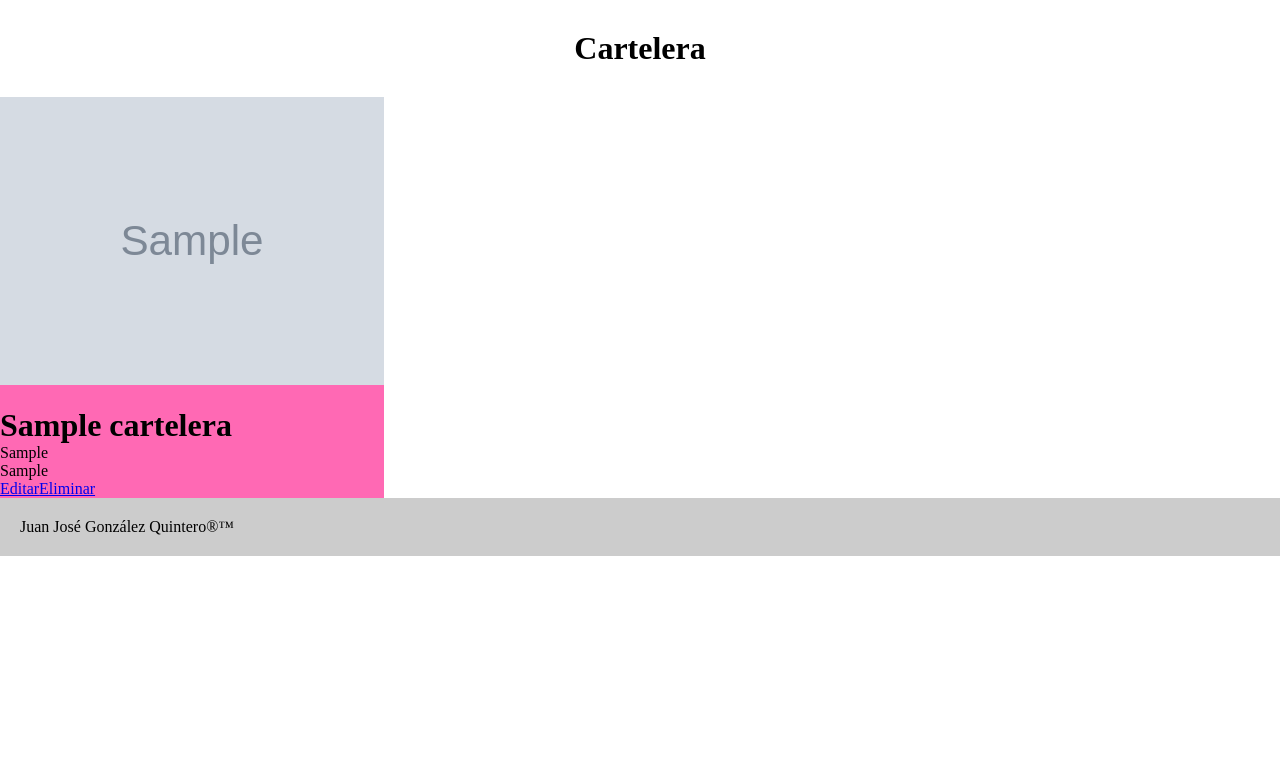
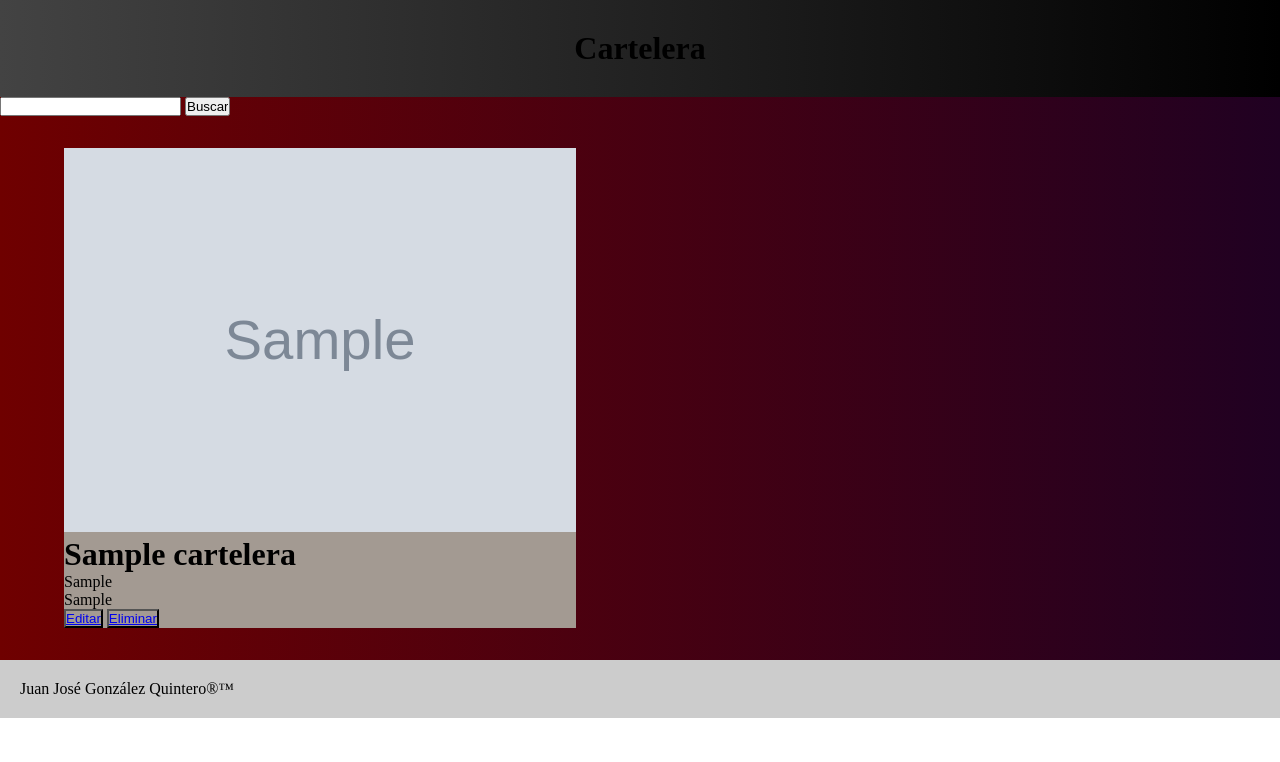
Before and after one commit to JuanJo9905/carteleras, a PHP site: page /cursophp/ in a window 1280 px wide. Shown: the part 38-800 px from the top of the page. Run offline with PHP 8.4, Linux system fonts and the light colour scheme; tables that the repository leaves empty or names only in its code hold one stand-in row (values such as "Sample post"); grey boxes marked "Sample" are stand-in pictures; some libraries are stand-ins or nearby versions.

Commit message:
Estilos y filtro de busqueda por categoria agregados, las imagenes al filtrarlas no cargan

```diff
--- a/controllers/main.php
+++ b/controllers/main.php
@@ -13,6 +13,15 @@
             $this->view->carteleras = $carteleras;
             $this->view->render('main/index'); //Mando la direccion que quiero acceder como parametro para que la vista lo abra
         }
+        //Funcion para renderizar la pagina solo con las peliculas que cumplan con el filtro de categoria
+        function filtrar()
+        {
+            $categoria=$_POST['filtro'];
+            $carteleras=$this->model->getFiltro($categoria);
+            $this->view->carteleras = $carteleras;
+            $this->view->render('main/index');
+        }
+
 
         //Funcion para ver una cartelera según su id que se recibe del arreglo enviado desde app.php con todos los parametros recibidos
         function verCartel($param = null)
--- a/models/mainmodel.php
+++ b/models/mainmodel.php
@@ -19,7 +19,7 @@ class MainModel extends Model
 
             while($row = $query->fetch()) //En $row voy guardando toda la informacion que traiga de la db
             {
-                $item = new Cartelera(); //Creo un objeto id
+                $item = new Cartelera(); //Creo un objeto Cartelera
                 $item->id          = $row['id'];
                 $item->titulo      = $row['titulo']; //En el atributo 'titulo' del objeto id guardo el contenido del espacio 'titulo' de la variable '$row'
                 $item->categoria   = $row['categoria'];
@@ -30,6 +30,30 @@ class MainModel extends Model
             }
             return $items;//Retorno el arreglo
 
+        }catch(PDOException $e)
+        {
+         return [];
+        }
+    }
+
+    //Metodo para filtrar las peliculas segun su catgoria
+    public function getFiltro($categoria)
+    {
+        $items=[];
+        try{
+            $query = $this->db->connect()->query("SELECT * FROM carteleras where categoria like '%$categoria%'");
+            while($row = $query->fetch())
+            {
+                $item = new Cartelera();
+                $item->id          = $row['id'];
+                $item->titulo      = $row['titulo'];
+                $item->categoria   = $row['categoria'];
+                $item->sintaxis    = $row['sintaxis'];
+                $item->poster      = $row['poster'];
+
+                array_push($items, $item);
+            }
+            return $items;
         }catch(PDOException $e)
         {
          return [];
--- a/views/crear/index.php
+++ b/views/crear/index.php
@@ -9,6 +9,7 @@
 <body>
     <?php include_once 'views/layout/header.php' ?>
 
+    <article class="edicion">
     <h1 class="center">Crear cartelera</h1>
 
     <div class="center"><?php echo $this->mensaje;?></div>
@@ -20,7 +21,7 @@
     <input type="file" name="img" required><br><br>
     <input type="submit" value="Agregar cartel">
     </form>
-
+    </article>
     <?php include_once 'views/layout/footer.php' ?>
 </body>
 </html>
--- a/views/layout/header.php
+++ b/views/layout/header.php
@@ -2,6 +2,6 @@
     <ul>
         <li><a href="<?php echo constant('URL')?>main">Inicio</a></li>
         <li><a href="<?php echo constant('URL')?>crear">Crear</a></li>
-        <li><a href="<?php echo constant('URL')?>#">Ayuda</a></li>
+        <li><a href="<?php echo constant('URL')?>ayuda">Ayuda</a></li>
     </ul>
 </div>
--- a/views/main/detalle.php
+++ b/views/main/detalle.php
@@ -10,8 +10,9 @@
 <body>
     <?php require_once 'views/layout/header.php'?>
 
+    <article class="edicion">
     <div id="main">
-     <h1 class="center">Detalle de '<?php echo $this->cartel->titulo; ?>' </h1>
+    <h1 class="center">Detalle de '<?php echo $this->cartel->titulo; ?>' </h1>
 
     <div class="center"><?php echo $this->mensaje;?>
     <form action="<?php echo constant('URL')?>main/editarCartelera" method="POST" enctype="multipart/form-data"> <!--Envio la info al controlador 'consulta' al metodo 'actualizarcartel'-->
@@ -43,7 +44,7 @@
     </form>
     </div>
     </div>
-
+    </article>
     <?php require_once 'views/layout/footer.php'?>
 </body>
 </html>
--- a/views/main/index.php
+++ b/views/main/index.php
@@ -7,11 +7,19 @@
     <title>Inicio</title>
 </head>
 <body>
-    <?php require_once 'views/layout/header.php' ?>
+    <?php require_once 'views/layout/header.php'?>
 
-    <h1 class="center">Cartelera</h1>
+    <h1 class="titulo center ">Cartelera</h1>
 
     <div class="carteleras">
+
+        <!--Filtro de peliculas por categoria-->
+        <form action="<?php echo constant('URL').'main/'?>filtrar" method="post">
+        <input type="text" name="filtro" id="filtro">
+        <input type="submit" value="Buscar">
+        <br>
+        </form>
+
 
         <?php include_once 'models/cartelera.php';
         foreach($this->carteleras as $row)
@@ -19,17 +27,18 @@
             $cartelera = new Cartelera();
             $cartelera = $row; //Le paso toda la informacion del arreglo "carteleras"
         ?>
-        <div class="cartel">
 
-            <div id="imagen"><?php echo '<img src="'.$cartelera->poster.'" width=100% height=100% alt="'.$cartelera->poster.'">'; ?></div>
-            <img src="" alt="">
+        <div class="cartel"> <!--Representa cada cartel, es el contenedor más grande-->
+
+            <div id="imagen"><?php echo '<img src="'.$cartelera->poster.'" alt="'.$cartelera->poster.'">'; ?></div>
             <h1><?php echo $cartelera->titulo ?></h1>
             <p><?php echo $cartelera->sintaxis ?></p>
             <p><?php echo $cartelera->categoria ?></p>
-            <a href="<?php echo constant('URL').'main/verCartel/'.$cartelera->id ?>">Editar</a>
-            <a href="<?php echo constant('URL').'main/eliminarCartel/'.$cartelera->id ?>">Eliminar</a>
+            <button class="btn"><a href="<?php echo constant('URL').'main/verCartel/'.$cartelera->id ?>">Editar</a></button>
+            <button class="btn"><a href="<?php echo constant('URL').'main/eliminarCartel/'.$cartelera->id ?>">Eliminar</a></button>
 
         </div>
+
         <?php } ?>
 
     </div>
--- a/views/public/css/layout.css
+++ b/views/public/css/layout.css
@@ -28,15 +28,51 @@
     text-align: center;
 
 }
-/*Menu*/
 
 /*body*/
+/*Backgrounds*/
+.titulo{
+    background: #000000;  /* fallback for old browsers */
+    background: -webkit-linear-gradient(to right, #434343, #000000);  /* Chrome 10-25, Safari 5.1-6 */
+    background: linear-gradient(to right, #434343, #000000); /* W3C, IE 10+/ Edge, Firefox 16+, Chrome 26+, Opera 12+, Safari 7+ */
+
+}
+.edicion{
+    background: #bdc3c7;  /* fallback for old browsers */
+    background: -webkit-linear-gradient(to right, #2c3e50, #bdc3c7);  /* Chrome 10-25, Safari 5.1-6 */
+    background: linear-gradient(to right, #2c3e50, #bdc3c7); /* W3C, IE 10+/ Edge, Firefox 16+, Chrome 26+, Opera 12+, Safari 7+ */
+
+}
+.carteleras{
+    background: #200122;  /* fallback for old browsers */
+    background: -webkit-linear-gradient(to right, #6f0000, #200122);  /* Chrome 10-25, Safari 5.1-6 */
+    background: linear-gradient(to right, #6f0000, #200122); /* W3C, IE 10+/ Edge, Firefox 16+, Chrome 26+, Opera 12+, Safari 7+ */
+
+}
+
+/*Elementos*/
+
+.filtro{
+    margin-top: 2em;
+    margin-left: 2em;
+    text-align: center;
+}
 .cartel{
-    display: inline-table;
-    height: 30%;
-    width: 30%;
-    background-color: hotpink;
+    background-color: #A39A92;
+    display: inline-block;
+    height: auto;
+    margin: 2em 4em 2em 4em;
+    width: 40%;
+}
+.cartel div{
+    width: 100%;
+}
+.cartel div img {
+    width: 100%;
+}
 
+.btn{
+    background-color:  #A39A92 ;
 }
 
 /*footer*/
```
Also changed, not shown: controllers/ayuda.php (added, +15 -0 lines), views/ayuda/index.php (added, +46 -0 lines), views/public/css/pruebas.css (added, +54 -0 lines), posters/VI.png (added), posters/VI_upperCut.png (added), posters/chinese dowtown.jpg (added).
